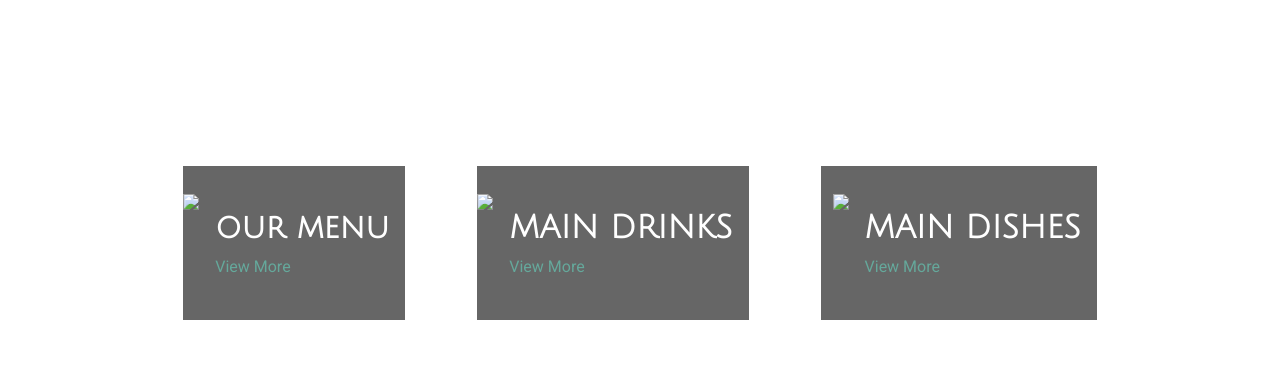
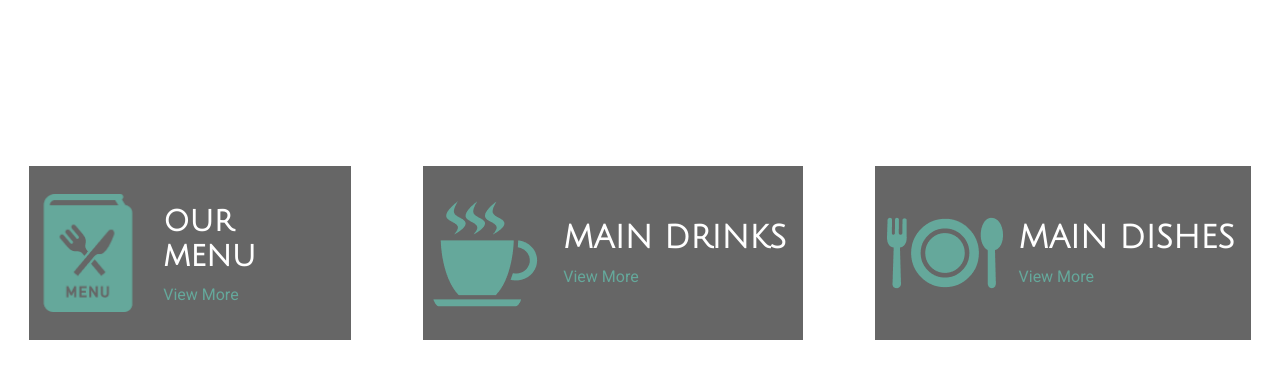
Before and after one commit to hamzaAlmuhisen/my-restaurant, a plain HTML site: page index.html in a window 1280 px wide. Shown: the part 559-938 px from the top of the page. Drawn offline with Linux system fonts and the light colour scheme; the site is published under a folder, as on GitHub Pages, so addresses that start at the root find nothing.

Commit message:
Update index.html

```diff
--- a/index.html
+++ b/index.html
@@ -35,7 +35,7 @@
         </div>
         <div class="main-box">
             <div class="small-box">
-                <img src="/assets/food-menu.png" />
+                <img src="assets/food-menu.png" />
                 <div class="box-text">
                     <h1>our menu</h1>
                     <a>View More</a>
@@ -43,7 +43,7 @@
             </div>
 
             <div class="small-box">
-                <img src="/assets/coffee-cup.png" />
+                <img src="assets/coffee-cup.png" />
                 <div class="box-text">
                     <h1>MAIN DRINKS</h1>
                     <a>View More</a>
@@ -51,7 +51,7 @@
             </div>
 
             <div class="small-box">
-                <img style="padding-left: 12px;" src="/assets/food-dish.png" />
+                <img style="padding-left: 12px;" src="assets/food-dish.png" />
                 <div class="box-text">
                     <h1>MAIN DISHES</h1>
                     <a>View More</a>
```
